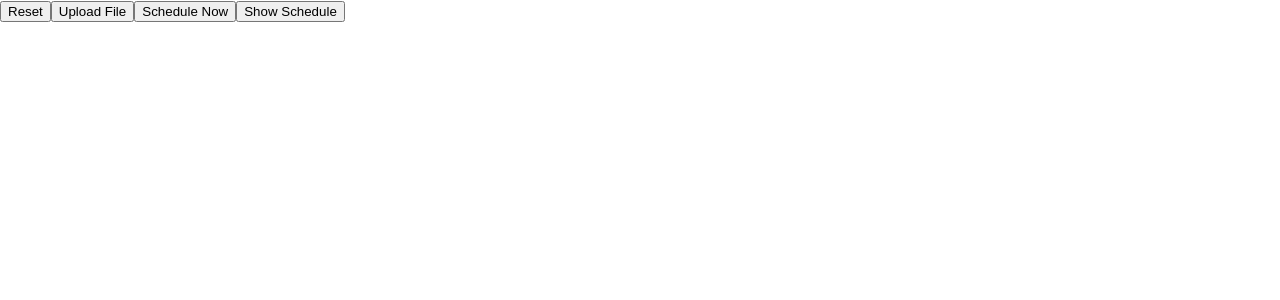
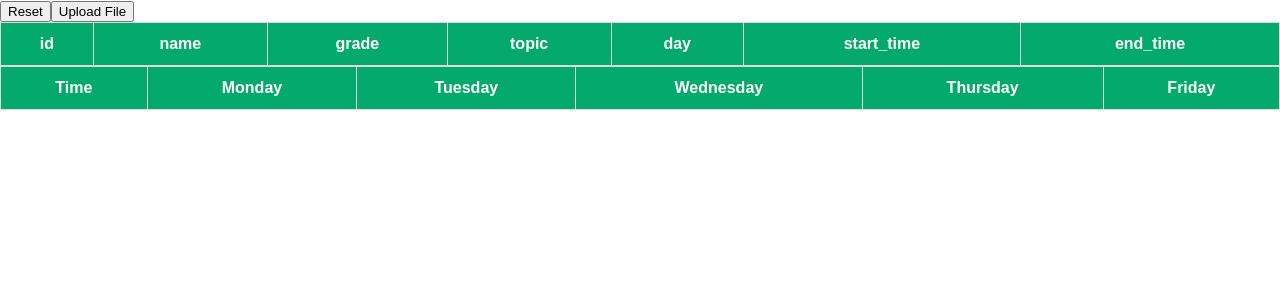
Before and after one commit to ncardenas/scheduler, a React (Create React App) app: page / in a window 1280 px wide. Shown: the top 300 px of the page. Built offline with nearby package versions, Linux system fonts and the light colour scheme.

Commit message:
Displays students

```diff
--- a/src/App.js
+++ b/src/App.js
@@ -5,17 +5,14 @@ import Student from './Student'
 import Schedule from './Schedule'
 import Form from './Form'
 import { doSchedule } from'./scheduler'
-import { BasicTable } from './BasicTable'
 import ScheduleTable from './ScheduleTable/ScheduleTable'
+import StudentTable from './StudentTable/StudentTable'
 
 function App() {
     const initStudents = []
+    const initSchedule = new Schedule()
     const [students, setStudents] = useState(initStudents)
-    const [showSchedule, setShowSchedule] = useState(false)
-    const [schedule, setSchedule] = useState(new Schedule())
-
-    const [columns, setColumns] = useState([])
-    const [filteredData, setFilteredData] = useState([])
+    const [schedule, setSchedule] = useState(initSchedule)
 
     function convertDay(data) {
         if (!data) return []
@@ -63,15 +60,8 @@ function App() {
         return formattedData
     }
 
-    function makeColumns(column_names) {
-        return column_names
-        ? column_names.map(name => {return { Header:name, accessor: name }})
-        : []
-    }
-
     function makeStudents(raw_data) {
         const data = convertRawData(raw_data)
-        console.log(data)
         return data.map(item => new Student(item.id, item.name, item.grade, item.topic, item.availability))
     }
 
@@ -80,24 +70,18 @@ function App() {
         const file_name = 'test/data/MOCK_DATA2.csv'
         const raw_data = await window.api.parseCSV(file_name)
         const uploadedStudents = makeStudents(raw_data)
-        console.log(uploadedStudents)
 
-        setStudents(students => {return [...students, ...uploadedStudents]} )
-
-        const column_names = ['id', 'name', 'grade', 'topic', 'day', 'start_time', 'end_time']
-        const _columns = makeColumns(column_names)
-        setColumns(_columns)
+        const unscheduled_students = [...students, ...uploadedStudents]
+        setStudents(unscheduled_students)
+        scheduleNow(unscheduled_students)
     }
-
-    useEffect(() => console.log(students), [students])
-    useEffect(() => console.log(filteredData), [filteredData])
 
     function reset () {
         setStudents(initStudents)
-        setFilteredData([])
+        setSchedule(initSchedule)
     }
 
-    function scheduleNow() {
+    function scheduleNow(unscheduled_students) {
         const blockout_times = {
             'monday': [
             {'start': new Time(10), 'end': new Time(11)},
@@ -105,7 +89,7 @@ function App() {
             ],
         }
         const interval = 30
-        const result = doSchedule(interval, blockout_times, students)
+        const result = doSchedule(interval, blockout_times, unscheduled_students)
         setSchedule(result)
         console.log(result)
     }
@@ -115,9 +99,9 @@ function App() {
             {/* <Form setStudents={setStudents} setFilteredData={setFilteredData}/> */}
             <button onClick={reset}>Reset</button>
             <button onClick={uploadFile}>Upload File</button>
-            <button onClick={scheduleNow}>Schedule Now</button>
-            <button onClick={() => setShowSchedule(prev => !prev)}>Show Schedule</button>
-            {showSchedule ? <ScheduleTable schedule={schedule}/> : <BasicTable c={columns} d={filteredData} />}
+
+            <StudentTable students={students} />
+            <ScheduleTable schedule={schedule}/>
         </div>
     )
 }
--- a/src/ScheduleTable/ScheduleTable.tsx
+++ b/src/ScheduleTable/ScheduleTable.tsx
@@ -1,5 +1,6 @@
 import React, { useEffect, useState } from 'react'
 
+import Student from '../Student'
 import { BasicTable } from '../BasicTable'
 import { getColumns } from './Columns'
 
@@ -13,8 +14,12 @@ const ScheduleTable = ({ schedule }) => {
         return time_start + ' to ' + time_end
     }
 
-    function formatStudents(students) {
-        if (!students) return ''
+    function formatStudents(students: Student[]) {
+        const result = []
+        for (const student of students) {
+            result.push('id: ' + student.id + ', name: ' + student.name + ', topic: ' + student.topic)
+        }
+        return result
     }
 
     // [{Time, Monday, Tuesday, Wednesday, Thursday, Friday}]
@@ -27,11 +32,11 @@ const ScheduleTable = ({ schedule }) => {
             const end = meeting.getEnd()
             const time = formatTime(start, end)
 
-            const monday_students = schedule.getStudents('monday', start, end)
-            const tuesday_students = schedule.getStudents('tuesday', start, end)
-            const wednesday_students = schedule.getStudents('wednesday', start, end)
-            const thursday_students = schedule.getStudents('thursday', start, end)
-            const friday_students = schedule.getStudents('friday', start, end)
+            const monday_students = formatStudents(schedule.getStudents('monday', start, end))
+            const tuesday_students = formatStudents(schedule.getStudents('tuesday', start, end))
+            const wednesday_students = formatStudents(schedule.getStudents('wednesday', start, end))
+            const thursday_students = formatStudents(schedule.getStudents('thursday', start, end))
+            const friday_students = formatStudents(schedule.getStudents('friday', start, end))
 
             result.push({'Time': time, 'Monday': monday_students, 'Tuesday': tuesday_students,
                         'Wednesday': wednesday_students, 'Thursday': thursday_students,
@@ -42,6 +47,7 @@ const ScheduleTable = ({ schedule }) => {
     }
 
     useEffect(() => {
+        console.log(schedule)
         const formatted = formatScheduler(schedule)
         console.log(formatted)
         setData(formatted)
--- a/src/StudentTable/Columns.ts
+++ b/src/StudentTable/Columns.ts
@@ -1,3 +1,4 @@
+// TODO: Make availability the column and have sub columns for day, start/end time
 export function getColumns() {
     const column_names = ['id', 'name', 'grade', 'topic', 'day', 'start_time', 'end_time']
     return column_names
--- a/src/StudentTable/StudentTable.tsx
+++ b/src/StudentTable/StudentTable.tsx
@@ -1,8 +1,31 @@
+import React, { useEffect, useState } from "react"
+import Student from '../Student'
 import { BasicTable } from "../BasicTable"
 import { getColumns } from "./Columns"
 
-const StudentTable = () => {
+const StudentTable = ({ students }) => {
     const columns = getColumns()
+    const [data, setData] = useState([])
+
+    function formatStudents(students: Student) {
+
+    }
+
+    useEffect(() => {
+        console.log(students)
+        const result = []
+        for (const student of students) {
+            result.push({
+                'id': student.id,
+                'name': student.name,
+                'grade': student.grade,
+                'topic': student.topic,
+                'availability': student.availability
+            })
+        }
+        setData(result)
+    }, [students])
+
     return (
         <BasicTable c={columns} d={data} />
     )
```
Also changed, not shown: 1 other file (tests, documents, lock files or other folders).
